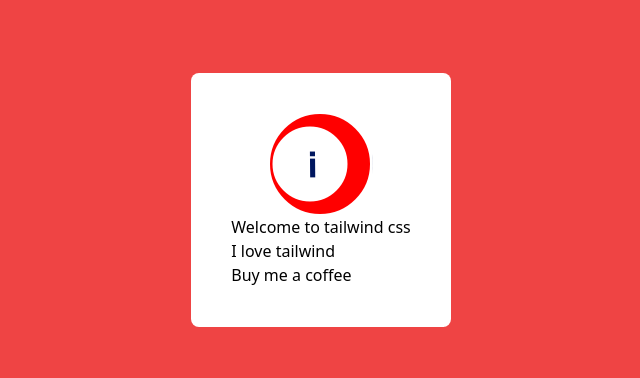
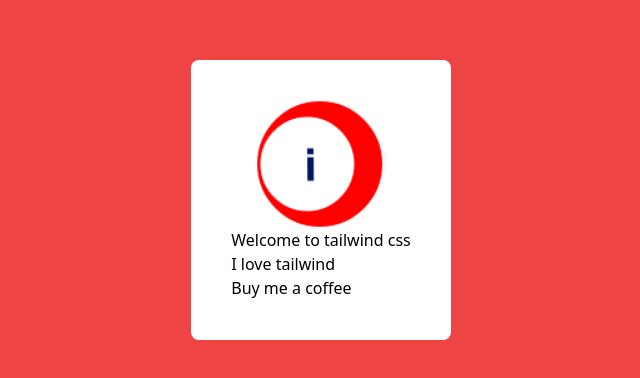
Before and after one commit to mistersakil/tailwind-css-practice, a website: page card.html in a window 1280 px wide. Shown: the part 200-578 px from the top of the page, without its empty margins (319-959 px from the left). Drawn offline with Linux system fonts and the light colour scheme.

Commit message:
updated logo design

```diff
--- a/card.html
+++ b/card.html
@@ -9,7 +9,7 @@
     <div
       class="bg-white p-10 max-w-sm rounded-lg flex flex-col justify-center items-center"
     >
-      <img class="rounded-full max-w-sm" src="./img/logo.png" alt="logo" />
+      <img class="rounded-full max-w-sm h-32" src="./img/logo.png" alt="logo" />
       <div>
         <div>
           <p>Welcome to tailwind css</p>
```
Also changed, not shown: dist/style.css.
